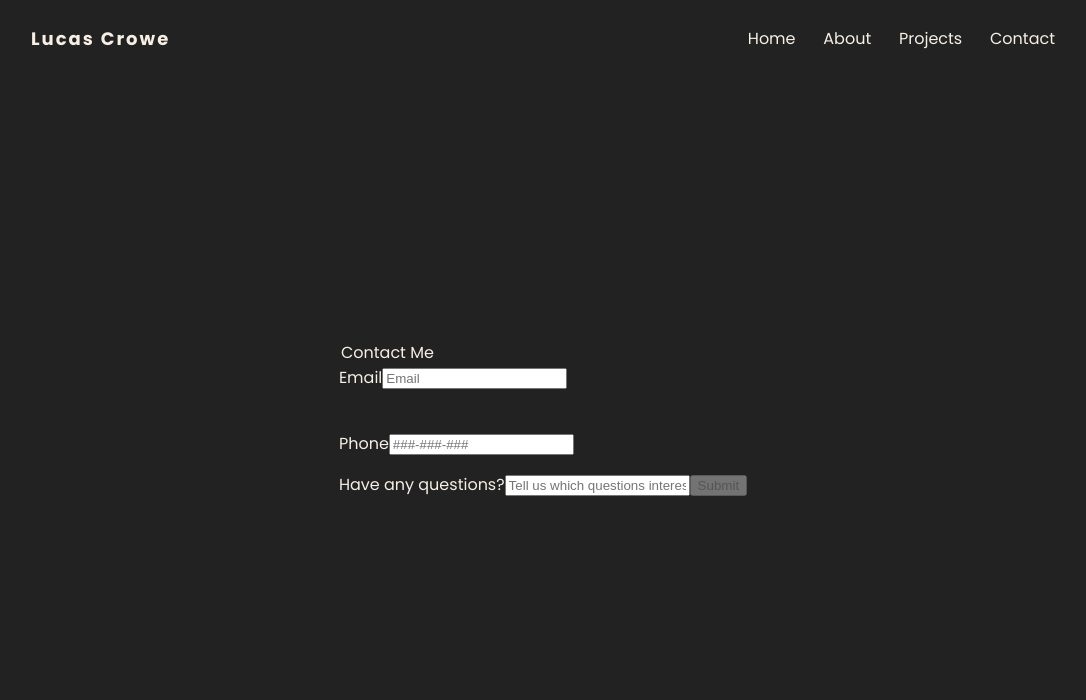
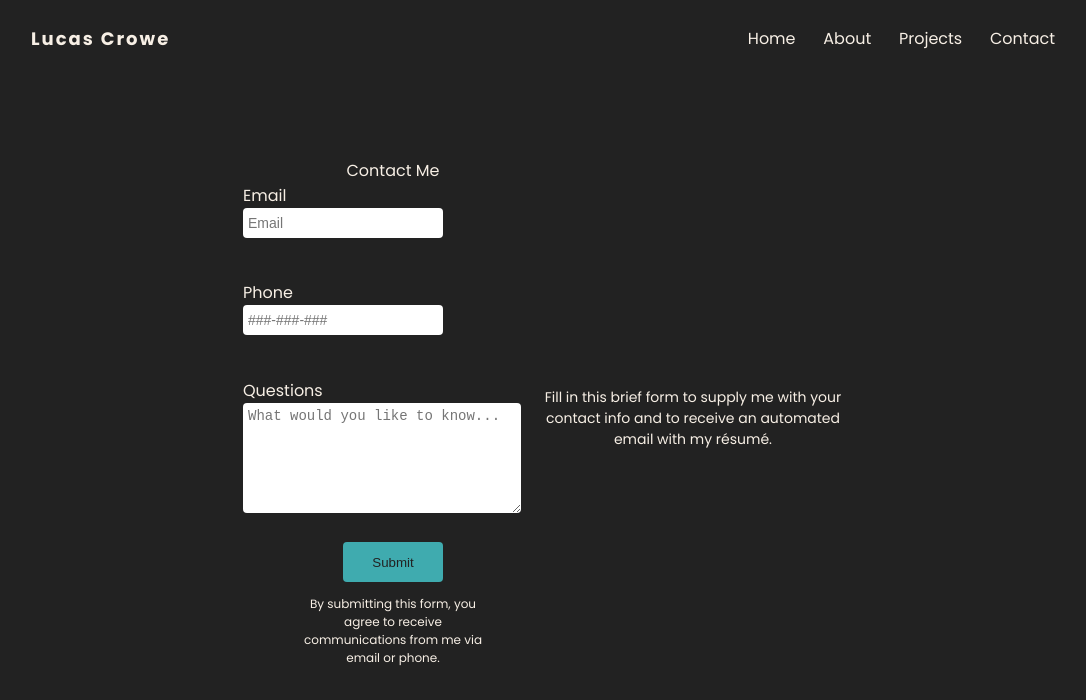
Before and after one commit to LCrowe42/LCrowe42.github.io, an Angular app: page /contact in a window 1280 px wide. Shown: the top 700 px of the page, without its empty margins (97-1183 px from the left). Built offline with nearby package versions, Linux system fonts and the light colour scheme.

Commit message:
modified appearance of contact form

```diff
--- a/src/app/contact-form/contact-form.css
+++ b/src/app/contact-form/contact-form.css
@@ -0,0 +1,76 @@
+:root {
+  --color-1: #222222;
+  --color-2: #fd5825;
+  --color-3: #f7efe5;
+  --color-4: #3fabaf;
+}
+#contact-wrapper {
+  display: flex;
+  justify-content: space-between;
+  align-items: center;
+  height: 500px;
+}
+#contact-left {
+  display: flex;
+  justify-content: space-between;
+  align-items: center;
+  flex-direction: column;
+}
+form {
+  display: flex;
+  flex-direction: column;
+  justify-content: space-between;
+  height: 400px;
+  width: 300px;
+}
+input {
+  height: 20px;
+  font-size: 14px;
+  border: none;
+  border-radius: 4px;
+  padding: 5px;
+}
+.input-wrapper {
+  display: flex;
+  flex-direction: column;
+  width: 200px;
+}
+#question {
+  height: 100px;
+  font-size: 14px;
+  border: none;
+  border-radius: 4px;
+  padding: 5px;
+}
+#form-description {
+  font-size: 14px;
+  color: var(--color-3);
+  text-align: center;
+  width: 300px;
+}
+#form-disclaimer {
+  font-size: 12px;
+  color: var(--color-3);
+  text-align: center;
+  width: 200px;
+}
+.field-error {
+  visibility: hidden;
+  margin: 0;
+  height: 20px;
+  font-size: 14px;
+  color: red;
+}
+.field-error.visible {
+  visibility: visible;
+}
+button {
+  height: 40px;
+  width: 100px;
+  background-color: var(--color-4);
+  color: var(--color-1);
+  border: none;
+  border-radius: 4px;
+  cursor: pointer;
+  margin-left: 100px;
+}
--- a/src/app/contact-form/contact-form.html
+++ b/src/app/contact-form/contact-form.html
@@ -1,15 +1,24 @@
 <div id="contact-wrapper">
+  <div id="contact-left">
     <legend id="form-header">Contact Me</legend>
     <form #contactForm="ngForm" (ngSubmit)="submitContact()">
+      <div class="input-wrapper">
         <label for="email" class="hidden-label">Email</label>
         <input type="text" id="email" name="email" [(ngModel)]="contact.email" placeholder="Email" maxlength="50" required [pattern]="emailRegex" #email="ngModel">
         <p class="field-error" [class.visible]="email.touched && email.errors">{{ email.touched && email.errors?.['required'] ? 'Email is required.' : email.errors?.['pattern'] ? 'Please enter a valid email address.' : '' }}</p>
-    <br>
+      </div>
+      <div class="input-wrapper">
         <label for="phone" class="hidden-label">Phone</label>
         <input type="text" id="phone" name="phone" [(ngModel)]="contact.phone" placeholder="###-###-###" maxlength="16" required [pattern]="phoneRegex" #phone="ngModel">
         <p class="field-error" [class.visible]="phone.touched && phone.errors">{{ phone.touched && phone.errors?.['required'] ? 'Phone is required.' : phone.errors?.['pattern'] ? 'Please enter a valid 10-digit phone number.' : '' }}</p>
-    <label for="question">Have any questions?</label>
-    <input type="text" id="question" name="question" [(ngModel)]="contact.question" placeholder="Tell us which questions interest you..." maxlength="200" #question="ngModel">
+      </div>
+      <div class="question-wrapper">
+        <label for="question" class="hidden-label">Questions</label>
+        <textarea id="question" name="question" [(ngModel)]="contact.question" placeholder="What would you like to know..." cols="30" rows="5" maxlength="200" #question="ngModel"></textarea>
+      </div>
       <button type="submit" id="submit-contact-button" [disabled]="contactForm.invalid">Submit</button>
     </form>
+    <p id="form-disclaimer">By submitting this form, you agree to receive communications from me via email or phone.</p>
   </div>
+  <p id="form-description">Fill in this brief form to supply me with your contact info and to receive an automated email with my résumé.</p>
+</div>
```
Lines whose indentation alone changed are shown as unchanged.
